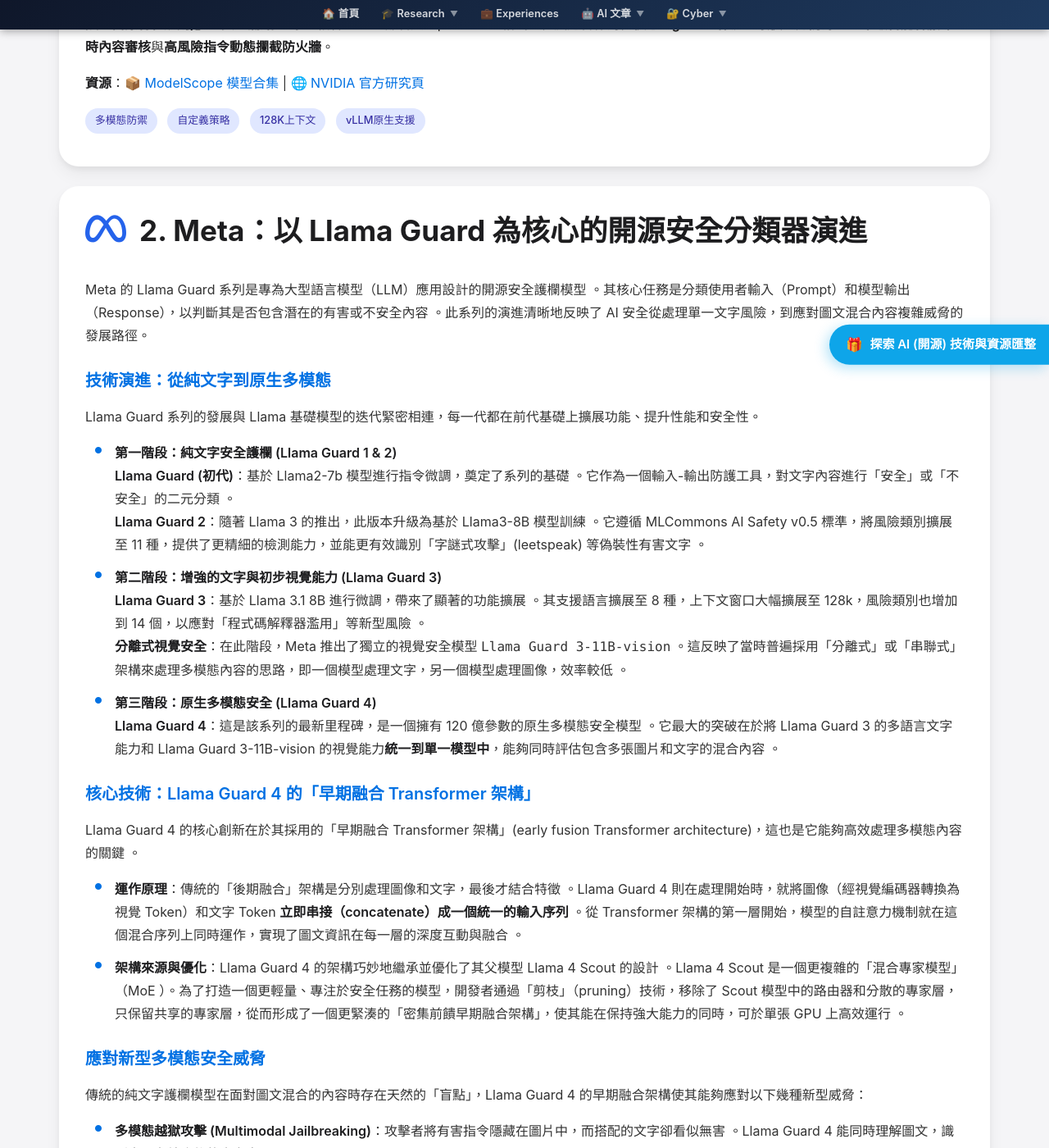
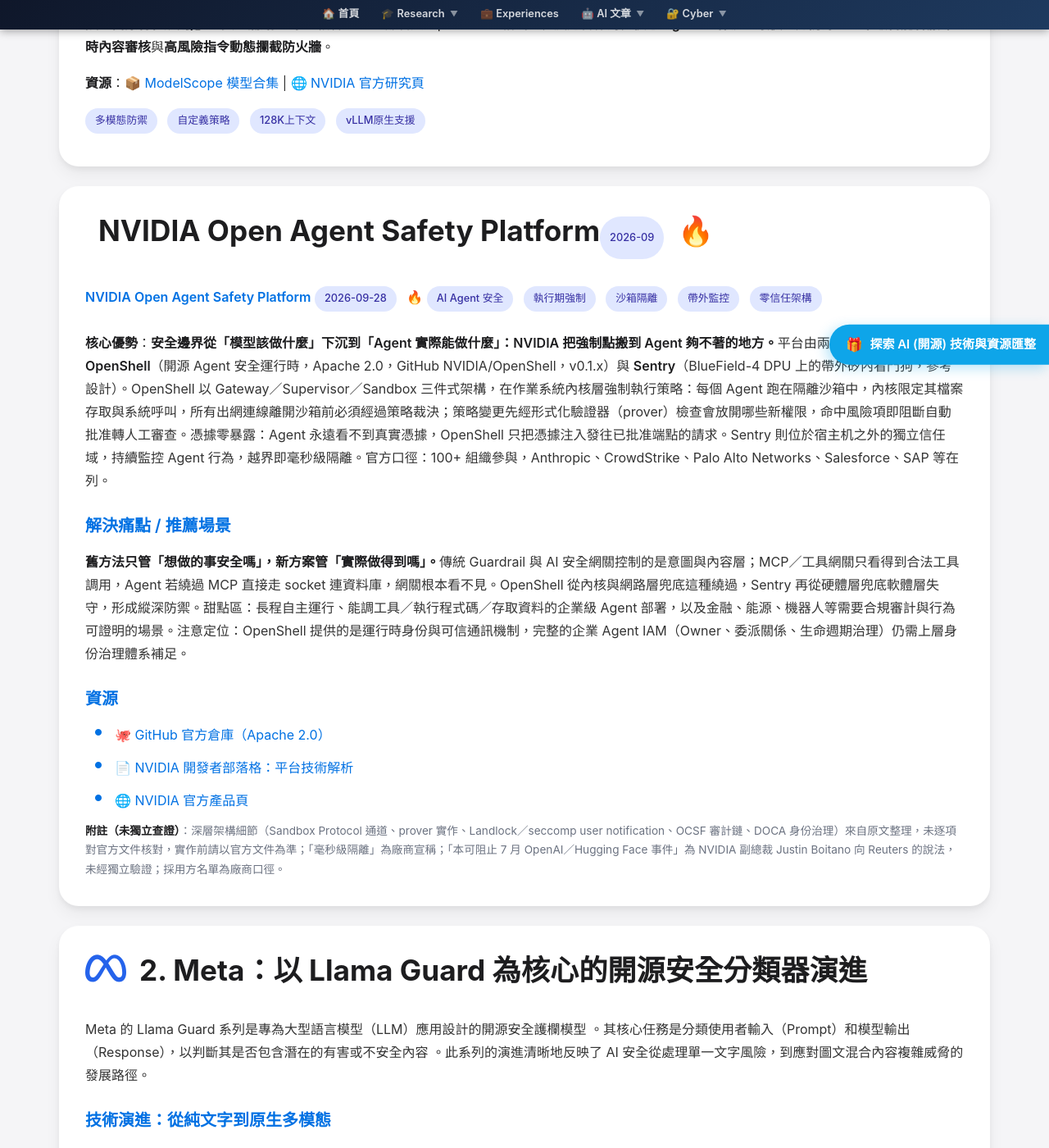
Before and after one commit to Deep-Learning-101/TonTon, a Jekyll site: the page Cyber/LLM-Guard.html, which Jekyll copies as it is, in a window 1280 px wide and 1400 px high, scrolled down 10137 px. Shown: the whole window at 82% size. Built offline with Jekyll 4.4.1, drawn with Linux system fonts in a browser that asks for light colours; nearby versions of some CDN libraries.

Commit message:
新增 NVIDIA Open Agent Safety Platform 相關內容，強調其技術架構與核心優勢，並提供資源連結以增強用戶理解。

```diff
--- a/Cyber/LLM-Guard.html
+++ b/Cyber/LLM-Guard.html
@@ -816,6 +816,27 @@
         </div>
 
         <div class="bento-box motion-div">
+<!-- 插入位置：LLM-Guard.html → ## 二、關鍵開源護欄的技術架構演進 → 接在「Nemotron 3.5 Content Safety (多模態安全護欄)」區塊之後、「2. Meta」之前（與 NVIDIA 既有條目放一起，不另立編號） -->
+<!-- 來源查證：2026-09-28 NVIDIA 官方發布（多家媒體交叉確認）；OpenShell Apache 2.0、GitHub NVIDIA/OpenShell、v0.1.x（官方文件）；Sentry 為 BlueField-4 DPU 參考設計（NVIDIA 官方）。深層架構細節見文末附註。 -->
+<h2 class="bento-title-large" id="nvidia-open-agent-safety"><i class="fab fa-nvidia icon-large mr-4 text-green-500"></i>NVIDIA Open Agent Safety Platform<span class="tag">2026-09</span> 🔥</h2>
+<div class="bento-text">
+    <p><strong><a href="https://github.com/NVIDIA/OpenShell" target="_blank" rel="noopener noreferrer">NVIDIA Open Agent Safety Platform</a></strong> <span class="tag">2026-09-28</span> 🔥 <span class="tag">AI Agent 安全</span> <span class="tag">執行期強制</span> <span class="tag">沙箱隔離</span> <span class="tag">帶外監控</span> <span class="tag">零信任架構</span></p>
+    <p><strong>核心優勢</strong>：<strong>安全邊界從「模型該做什麼」下沉到「Agent 實際能做什麼」：NVIDIA 把強制點搬到 Agent 夠不著的地方。</strong>平台由兩件產品組成：<strong>OpenShell</strong>（開源 Agent 安全運行時，Apache 2.0，GitHub NVIDIA/OpenShell，v0.1.x）與 <strong>Sentry</strong>（BlueField-4 DPU 上的帶外矽內看門狗，參考設計）。OpenShell 以 Gateway／Supervisor／Sandbox 三件式架構，在作業系統內核層強制執行策略：每個 Agent 跑在隔離沙箱中，內核限定其檔案存取與系統呼叫，所有出網連線離開沙箱前必須經過策略裁決；策略變更先經形式化驗證器（prover）檢查會放開哪些新權限，命中風險項即阻斷自動批准轉人工審查。憑據零暴露：Agent 永遠看不到真實憑據，OpenShell 只把憑據注入發往已批准端點的請求。Sentry 則位於宿主机之外的獨立信任域，持續監控 Agent 行為，越界即毫秒級隔離。官方口徑：100+ 組織參與，Anthropic、CrowdStrike、Palo Alto Networks、Salesforce、SAP 等在列。</p>
+
+    <h3 class="bento-subtitle">解決痛點 / 推薦場景</h3>
+    <p><strong>舊方法只管「想做的事安全嗎」，新方案管「實際做得到嗎」。</strong>傳統 Guardrail 與 AI 安全網關控制的是意圖與內容層；MCP／工具網關只看得到合法工具調用，Agent 若繞過 MCP 直接走 socket 連資料庫，網關根本看不見。OpenShell 從內核與網路層兜底這種繞過，Sentry 再從硬體層兜底軟體層失守，形成縱深防禦。甜點區：長程自主運行、能調工具／執行程式碼／存取資料的企業級 Agent 部署，以及金融、能源、機器人等需要合規審計與行為可證明的場景。注意定位：OpenShell 提供的是運行時身份與可信通訊機制，完整的企業 Agent IAM（Owner、委派關係、生命週期治理）仍需上層身份治理體系補足。</p>
+
+    <h3 class="bento-subtitle">資源</h3>
+    <ul class="bento-list">
+        <li>🐙 <a href="https://github.com/NVIDIA/OpenShell" target="_blank" rel="noopener noreferrer">GitHub 官方倉庫（Apache 2.0）</a></li>
+        <li>📄 <a href="https://developer.nvidia.com/blog/nvidia-open-agent-safety-platform-a-reference-for-continuous-in-silicon-agent-monitoring/" target="_blank" rel="noopener noreferrer">NVIDIA 開發者部落格：平台技術解析</a></li>
+        <li>🌐 <a href="https://www.nvidia.com/en-us/solutions/ai/agent-safety/" target="_blank" rel="noopener noreferrer">NVIDIA 官方產品頁</a></li>
+    </ul>
+    <p style="font-size: 0.85rem; color: #6b7280;"><strong>附註（未獨立查證）</strong>：深層架構細節（Sandbox Protocol 通道、prover 實作、Landlock／seccomp user notification、OCSF 審計鏈、DOCA 身份治理）來自原文整理，未逐項對官方文件核對，實作前請以官方文件為準；「毫秒級隔離」為廠商宣稱；「本可阻止 7 月 OpenAI／Hugging Face 事件」為 NVIDIA 副總裁 Justin Boitano 向 Reuters 的說法，未經獨立驗證；採用方名單為廠商口徑。</p>
+</div>
+</div>
+
+        <div class="bento-box motion-div">
             <h2 class="bento-title-large" id="meta"><i class="fab fa-meta icon-large mr-4 text-blue-600"></i>2. Meta：以 Llama Guard 為核心的開源安全分類器演進</h2>
             <div class="bento-text">
                 <p>Meta 的 Llama Guard 系列是專為大型語言模型（LLM）應用設計的開源安全護欄模型 。其核心任務是分類使用者輸入（Prompt）和模型輸出（Response），以判斷其是否包含潛在的有害或不安全內容 。此系列的演進清晰地反映了 AI 安全從處理單一文字風險，到應對圖文混合內容複雜威脅的發展路徑。</p>
```
